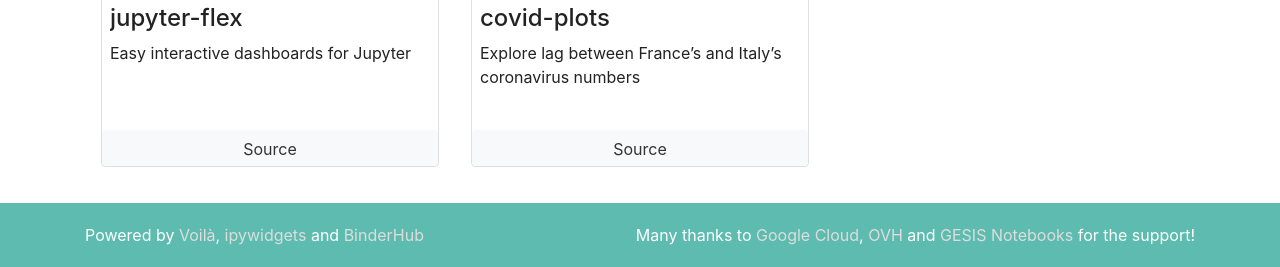
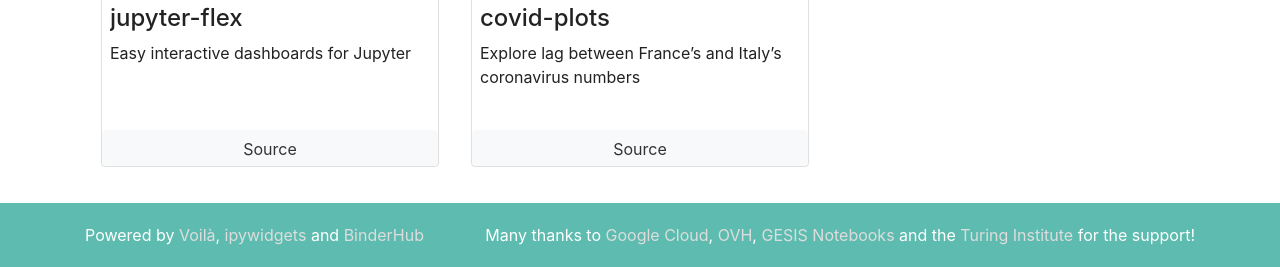
Before and after one commit to voila-gallery/voila-gallery.github.io, a Jekyll site: the page built from index.html, in a window 1280 px wide and 900 px high, scrolled down 2029 px, cut to the strip 633-900 px from the top of the window. Built offline with Jekyll 4.4.1, drawn with Linux system fonts in a browser that asks for light colours.

Commit message:
Add the Turing Institute to the footer

```diff
--- a/_layouts/default.html
+++ b/_layouts/default.html
@@ -49,8 +49,8 @@
   <footer class="footer content-fluid voila-blue">
     <div class="container">
       <p class="float-right">
-        <span>Many thanks to <a href="https://cloud.google.com">Google Cloud</a>, <a href="https://ovh.com">OVH</a> and
-          <a href="https://notebooks.gesis.org">GESIS Notebooks</a> for the support!</span>
+        <span>Many thanks to <a href="https://cloud.google.com">Google Cloud</a>, <a href="https://ovh.com">OVH</a>,
+          <a href="https://notebooks.gesis.org">GESIS Notebooks</a> and the <a href="https://turing.ac.uk/">Turing Institute</a> for the support!</span>
       </p>
       <span>Powered by
         <a href="https://github.com/voila-dashboards/voila">Voilà</a>,
```
